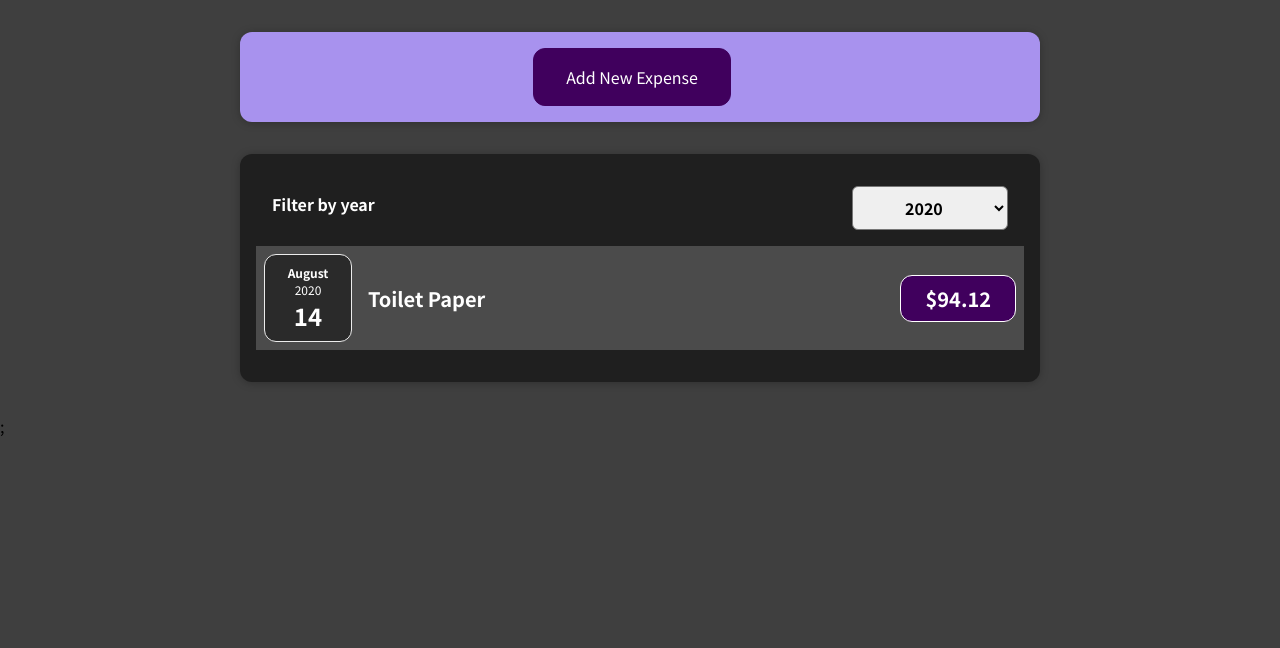
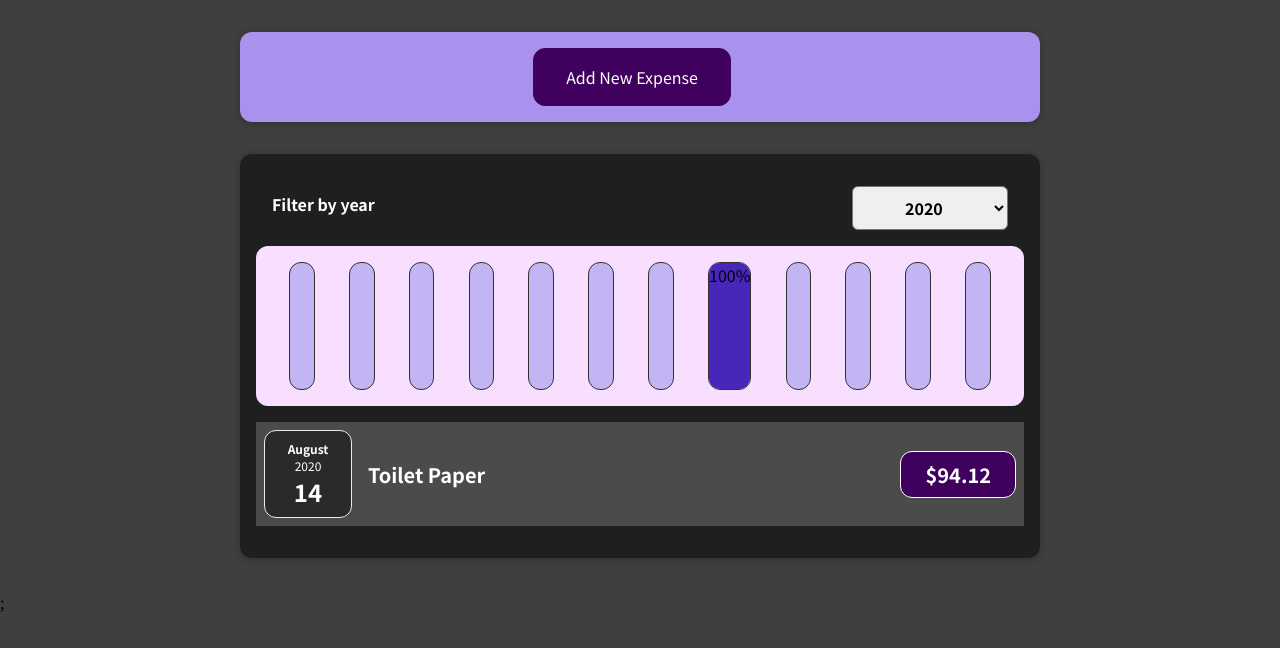
Before and after one commit to piyu5hkumar/expense-tracker, a React (Create React App) app: page / in a window 1280 px wide. Shown: the top 648 px of the page. Built offline with nearby package versions, Linux system fonts and the light colour scheme.

Commit message:
expense tracker completed

```diff
--- /dev/null
+++ b/src/components/Chart/Chart.css
@@ -0,0 +1,9 @@
+.chart {
+  padding: 1rem;
+  border-radius: 12px;
+  background-color: #f8dfff;
+  text-align: center;
+  display: flex;
+  justify-content: space-around;
+  height: 10rem;
+}
--- /dev/null
+++ b/src/components/Chart/Chart.js
@@ -0,0 +1,21 @@
+import ChartBar from "./ChartBar";
+import "./Chart.css";
+
+const Chart = (props) => {
+  const dataPointValues = props.dataPoints.map((dataPoint) => dataPoint.value);
+  const totalMaximum = Math.max(...dataPointValues);
+  return (
+    <div className="chart">
+      {props.dataPoints.map((dataPoint) => (
+        <ChartBar
+          key={dataPoint.label}
+          value={dataPoint.value}
+          maxValue={totalMaximum}
+          label={dataPoint.label}
+        />
+      ))}
+    </div>
+  );
+};
+
+export default Chart;
--- /dev/null
+++ b/src/components/Chart/ChartBar.css
@@ -0,0 +1,30 @@
+.chart-bar {
+  height: 100%;
+  display: flex;
+  flex-direction: column;
+  align-items: center;
+}
+
+.chart-bar__inner {
+  height: 100%;
+  width: 100%;
+  border: 1px solid #313131;
+  border-radius: 12px;
+  background-color: #c3b4f3;
+  overflow: hidden;
+  display: flex;
+  flex-direction: column;
+  justify-content: flex-end;
+}
+
+.chart-bar__fill {
+  background-color: #4826b9;
+  width: 100%;
+  transition: all 0.3s ease-out;
+}
+
+.chart-bar__label {
+  font-weight: bold;
+  font-size: 0.5rem;
+  text-align: center;
+}
--- /dev/null
+++ b/src/components/Chart/ChartBar.js
@@ -0,0 +1,21 @@
+import "./ChartBar.css";
+
+const ChartBar = (props) => {
+  let barFillHeight = "0%";
+  if (props.maxValue > 0) {
+    barFillHeight = Math.round((props.value / props.maxValue) * 100) + "%";
+  }
+
+  return (
+    <div className="chart-bar">
+      <div className="chart-bar__inner">
+        <div className="chart-bar__fill" style={{ height: barFillHeight }}>
+          {barFillHeight}
+        </div>
+      </div>
+      <div className="chart-bar__label"></div>
+    </div>
+  );
+};
+
+export default ChartBar;
--- /dev/null
+++ b/src/components/Expenses/ExpenseChart.js
@@ -0,0 +1,27 @@
+import Chart from "../Chart/Chart";
+
+const ExpenseChart = (props) => {
+  const chartDataPoints = [
+    { label: "Jan", value: 0 },
+    { label: "Feb", value: 0 },
+    { label: "Mar", value: 0 },
+    { label: "Apr", value: 0 },
+    { label: "May", value: 0 },
+    { label: "Jun", value: 0 },
+    { label: "Jul", value: 0 },
+    { label: "Aug", value: 0 },
+    { label: "Sep", value: 0 },
+    { label: "Oct", value: 0 },
+    { label: "Nov", value: 0 },
+    { label: "Dec", value: 0 },
+  ];
+
+  for (const expense of props.expenses) {
+    const expenseMonth = expense.date.getMonth(); // Starts from 0
+    chartDataPoints[expenseMonth].value += expense.amount;
+  }
+
+  return <Chart dataPoints={chartDataPoints} />;
+};
+
+export default ExpenseChart;
--- a/src/components/Expenses/Expenses.js
+++ b/src/components/Expenses/Expenses.js
@@ -3,6 +3,7 @@
 import ExpensesFilter from "./ExpensesFilter";
 import { useState } from "react";
 import ExpensesList from "./ExpensesList";
+import ExpenseChart from "./ExpenseChart";
 
 const Expenses = (props) => {
   const [filteredYear, setFilteredYear] = useState("2020");
@@ -22,6 +23,7 @@
           selected={filteredYear}
           onFilterChange={filterChangeHandler}
         />
+        <ExpenseChart expenses={filteredExpenses} />
         <ExpensesList items={filteredExpenses} />
       </Card>
     </div>
--- a/src/components/NewExpense/ExpenseForm.js
+++ b/src/components/NewExpense/ExpenseForm.js
@@ -22,7 +22,7 @@
     event.preventDefault();
     const expenseData = {
       title: enteredTitle,
-      amount: enteredAmount,
+      amount: +enteredAmount,
       date: new Date(enteredDate),
     };
     props.onSaveExpenseData(expenseData);
```
